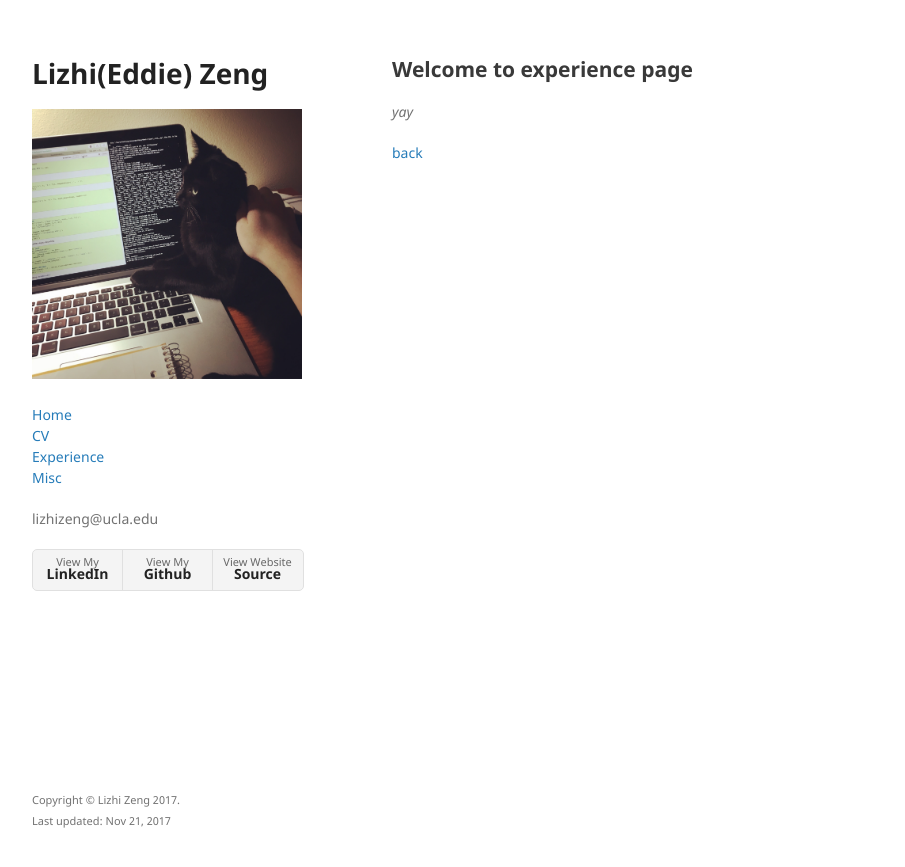
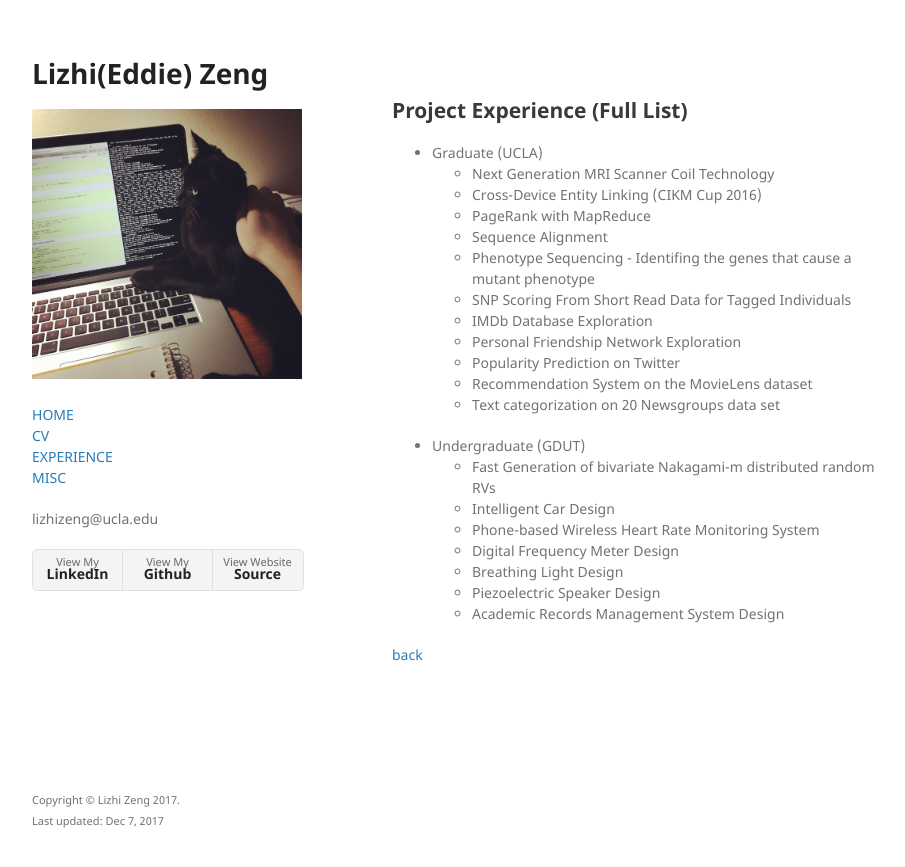
Before and after one commit to lizhiz/lizhiz.github.io, a Jekyll site: the page built from experience.md, in a window 1280 px wide. Shown: the top 867 px of the page, without its empty margins (178-1083 px from the left). Built offline with Jekyll 4.4.1, drawn with Linux system fonts in a browser that asks for light colours; the repository's description, which GitHub fills in, is left out; our own code applies the rules of GitHub Pages for plain Markdown files.

Commit message:
Modify
Fullfill MISC and EXPERIENCE;
Modify layout;

```diff
--- a/_layouts/default.html
+++ b/_layouts/default.html
@@ -49,7 +50,7 @@
         <p>
           <small>
             Copyright © Lizhi Zeng 2017.<br>
-            Last updated: Nov 21, 2017
+            Last updated: Dec 7, 2017
           </small>
          </p>
       </footer>
--- a/experience.md
+++ b/experience.md
@@ -2,8 +2,29 @@
 layout: default
 ---
 
-## Welcome to experience page
+&nbsp;
 
-_yay_
+## Project Experience (Full List)
+
+- Graduate (UCLA)
+    - Next Generation MRI Scanner Coil Technology
+    - Cross-Device Entity Linking (CIKM Cup 2016)
+    - PageRank with MapReduce
+    - Sequence Alignment
+    - Phenotype Sequencing - Identifing the genes that cause a mutant phenotype
+    - SNP Scoring From Short Read Data for Tagged Individuals
+    - IMDb Database Exploration
+    - Personal Friendship Network Exploration
+    - Popularity Prediction on Twitter
+    - Recommendation System on the MovieLens dataset
+    - Text categorization on 20 Newsgroups data set
+- Undergraduate (GDUT)
+    - Fast Generation of bivariate Nakagami-m distributed random RVs
+    - Intelligent Car Design
+    - Phone-based Wireless Heart Rate Monitoring System
+    - Digital Frequency Meter Design
+    - Breathing Light Design
+    - Piezoelectric Speaker Design
+    - Academic Records Management System Design
 
 [back](./index)
```
Also changed, not shown: other parts of _layouts/default.html (+5 -4 lines), miscellaneous.md (+14 -2 lines), 11 other files.
